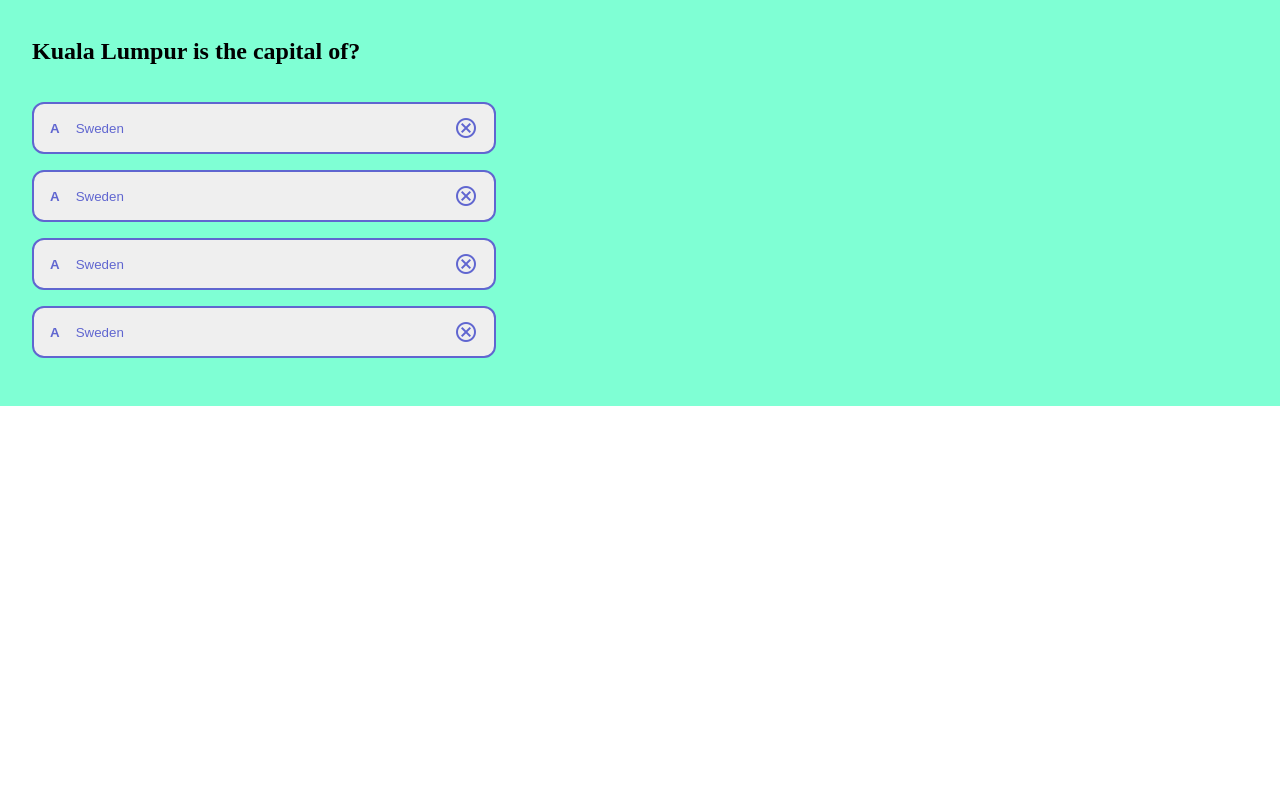
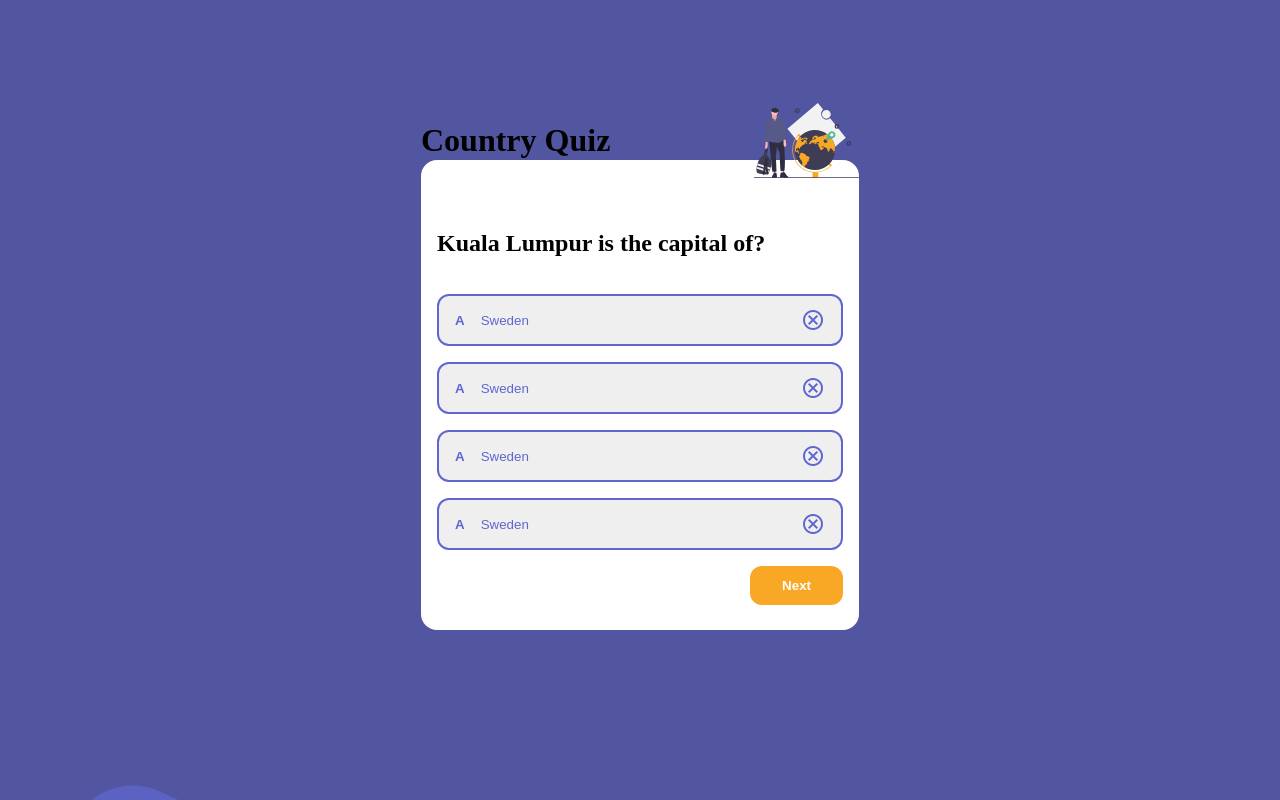
Before and after one commit to femogiga/countryquiz, a React (Vite) app in the folder client/: page / in a window 1280 px wide. Built offline with nearby package versions, Linux system fonts and the light colour scheme.

Commit message:
card-beta-1.1

```diff
--- a/client/src/App.css
+++ b/client/src/App.css
@@ -10,6 +10,10 @@
 
 }
 
+app {
+  width: 100%;
+}
+
 
 *,
 *::before,
@@ -20,16 +24,31 @@
 }
 
 #root {
-  max-width: 1280px;
+  max-width: 470px;
+  min-width: 214px;
   margin: 0 auto;
-  padding: 2rem;
-  background-color: aquamarine;
+  padding: 1rem;
+  /* background-color: aquamarine; */
+
+
+
 }
 
 body {
   line-height: 1.6;
-  font-size: var(--fs-md)
+  font-size: var(--fs-md);
+  background: url(./assets/countryquiz/background.png);
+  padding: 9rem 0;
+
 }
+
+img{
+  max-width:100%;
+}
+
+
+
+
 
 /****************************************************** Utility classes************************************************************************** */
 .flow-1 {
@@ -64,8 +83,27 @@ body {
 
 
 /* *********************************************************************************************************************************************** */
+.card{
+  width:100%;
+  /* background-color: #F9A826; */
+  border-radius: 16px;
+  padding:2rem 0;
+  background-color: white;
+  padding:4rem 0;
+  position: relative;
+}
+.card-panel {
+  /* background-color: #F9A826; */
 
-/*********************************** question button styles****************************** */
+  width: 100%;
+
+  padding:0 1rem;
+
+
+}
+
+/*********************************** question button styles and next****************************** */
+
 .button>button {
   width: 100%;
   padding: var(---fs-sm) 1rem;
@@ -96,5 +134,42 @@ body {
   background-color: var(--clr-green);
 }
 
+.next {
+  padding: var(---fs-sm) 2rem;
+  border-radius: 12px;
+  background-color: var(--clr-orange);
+  border: none;
+  color: white;
+  font-weight: 700;
+  margin-left: auto;
+  position: absolute;
+  right: 1rem;
+}
+
 
 /* ***************************************************************** */
+
+
+.avatar  {
+  position: absolute;
+  right: 0;
+  top: -57px;
+  /* background-color: #EA8282; */
+  width:100%;
+  justify-content:space-between;
+}
+
+.avatar h2{
+  align-self:flex-end;
+  white-space: nowrap;
+}
+
+.avatar h1{
+  align-self:center;
+  white-space: nowrap;
+}
+
+.avatar img{
+  width:104.95px;
+
+}
--- a/client/src/App.jsx
+++ b/client/src/App.jsx
@@ -6,7 +6,7 @@ function App() {
 
   return (
 
-    <div>
+    <div className='app'>
       <Card/>
     </div>
   )
--- /dev/null
+++ b/client/src/components/Avatar.jsx
@@ -0,0 +1,13 @@
+const Avatar = ({src})=>{
+
+    src='../src/assets/countryquiz/headerimg.svg'
+    return(
+        <div className="avatar flex">
+            <h1>Country Quiz</h1>
+            <img src={src}></img>
+        </div>
+    )
+}
+
+
+export default Avatar
--- a/client/src/components/Card.jsx
+++ b/client/src/components/Card.jsx
@@ -1,17 +1,21 @@
+import Avatar from "./Avatar"
 import Button from "./Button"
 import CardPanel from "./CardPanel"
+import Next from "./Next"
 import Question from "./Question"
 
 
 const Card = ({ children }) => {
     return (
-        <div className="card-panel">
+        <div className="card">
             <CardPanel>
+                <Avatar/>
                 <Question/>
                 <Button/>
                 <Button/>
                 <Button/>
                 <Button/>
+                <Next/>
             </CardPanel>
         </div>
     )
--- /dev/null
+++ b/client/src/components/Next.jsx
@@ -0,0 +1,10 @@
+const Next = ()=>{
+    return(
+        <div>
+            <button className='next buttons'>Next</button>
+        </div>
+    )
+}
+
+
+export default Next
```
Also changed, not shown: client/src/assets/countryquiz/headerimg.svg (renamed from client/src/assets/countryquiz/undraw_adventure_4hum 1.svg).
